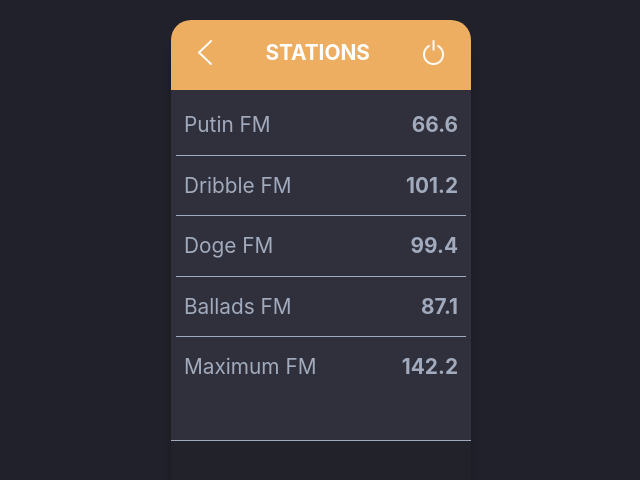
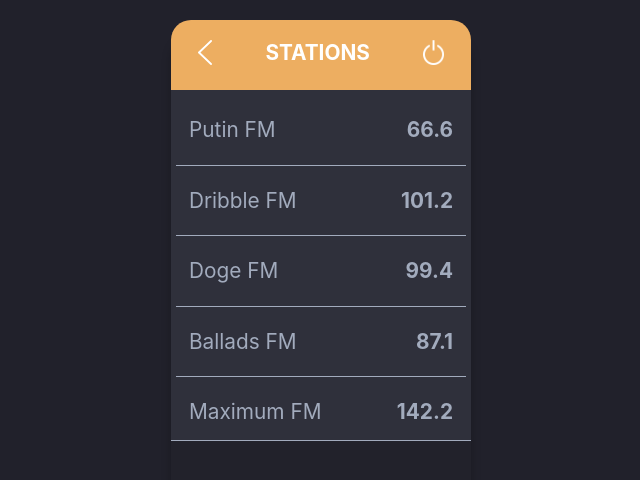
Before and after one commit to NMShihab/radio-widget-caretutor-task, a React (Create React App) app: page / in a window 1280 px wide. Shown: the top 480 px of the page, without its empty margins (319-959 px from the left). Built offline with nearby package versions, Linux system fonts and the light colour scheme.

Commit message:
add player

```diff
--- /dev/null
+++ b/src/Components/Player.js
@@ -0,0 +1,17 @@
+import React from "react";
+import Minus from "../Image/minus.png";
+import Plus from "../Image/plus.png";
+import Ellipse from "../Image/ellipse.svg";
+import style from "./Player.module.css";
+
+const Player = () => {
+  return (
+    <div className={style.playercontainer}>
+      <img className={style.iconimg} src={Minus} alt="minus" />
+      <img className={style.iconellipse} src={Ellipse} alt="ellipse" />
+      <img className={style.iconimg} src={Plus} alt="Plus" />
+    </div>
+  );
+};
+
+export default Player;
--- /dev/null
+++ b/src/Components/Player.module.css
@@ -0,0 +1,13 @@
+.playercontainer {
+  display: flex;
+  justify-content: space-between;
+}
+.iconimg {
+  padding-top: 30px;
+  height: 25px;
+  cursor: pointer;
+}
+
+.iconellipse {
+  height: 100px;
+}
--- a/src/Components/StationList.module.css
+++ b/src/Components/StationList.module.css
@@ -1,17 +1,18 @@
 .listcontainer {
   padding: 5px;
+  border-bottom: 0.5px solid #a2abbd;
 }
 
 .list {
   display: flex;
   justify-content: space-between;
-  border-bottom: 0.5px solid #a2abbd;
+  /* border-bottom: 0.5px solid #a2abbd; */
   padding-left: 8px;
   padding-right: 8px;
   cursor: pointer;
 }
 
-.list:last-child {
+.listcontainer:last-child {
   border: none;
 }
 
--- a/src/Components/StattionList.js
+++ b/src/Components/StattionList.js
@@ -1,20 +1,27 @@
 import React, { useState } from "react";
+import Player from "./Player";
 import Data from "../Data/Data";
 import style from "./StationList.module.css";
 
 const StattionList = () => {
   const [isOpen, setIsOpen] = useState(false);
-  const handlePlay = (e) => {
-    e.preventDefault();
-    setIsOpen(!isOpen);
-    console.log(e);
-  };
+  const [value, setValue] = useState(0);
+
   return (
     <div className={style.listcontainer}>
       {Data.map((d) => (
-        <div className={style.list} onClick={handlePlay} key={d.id}>
-          <h2 className={style.fmname}>{d.sname}</h2>
-          <h2 className={style.fid}>{d.sid}</h2>
+        <div className={style.listcontainer} key={d.id}>
+          {isOpen && d.id == value && <Player />}
+          <li
+            className={style.list}
+            onClick={() => {
+              setValue(d.id);
+              setIsOpen(!isOpen);
+            }}
+          >
+            <h2 className={style.fmname}>{d.sname}</h2>
+            <h2 className={style.fid}>{d.sid}</h2>
+          </li>
         </div>
       ))}
     </div>
```
Also changed, not shown: src/Image/ellipse.svg (added).
